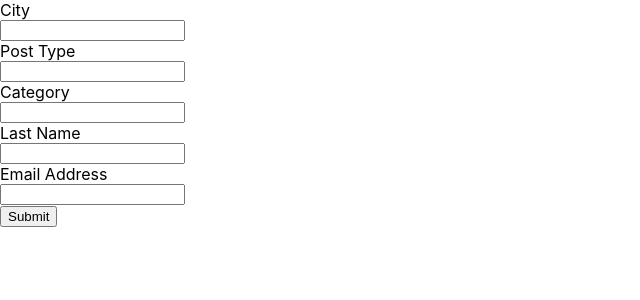
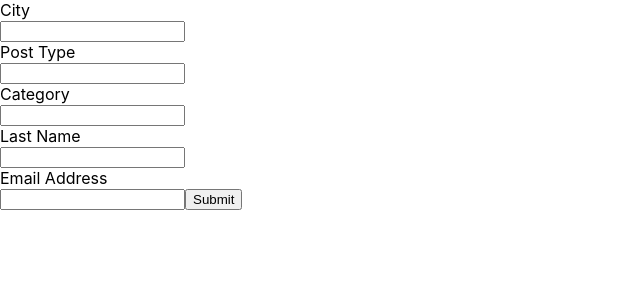
Before and after one commit to beckomw/product-page-practice, a React (Create React App) app in the folder new/be-app/: page / in a window 1280 px wide. Shown: the top 300 px of the page, without its empty margins (0-640 px from the left). Built offline with nearby package versions, Linux system fonts and the light colour scheme.

Commit message:
New code

```diff
--- a/new/be-app/src/index.css
+++ b/new/be-app/src/index.css
@@ -13,7 +13,7 @@ code {
 }
 
 
-label,input {
+label {
   display: flex;
   justify-content: flex-start;
 }
```
